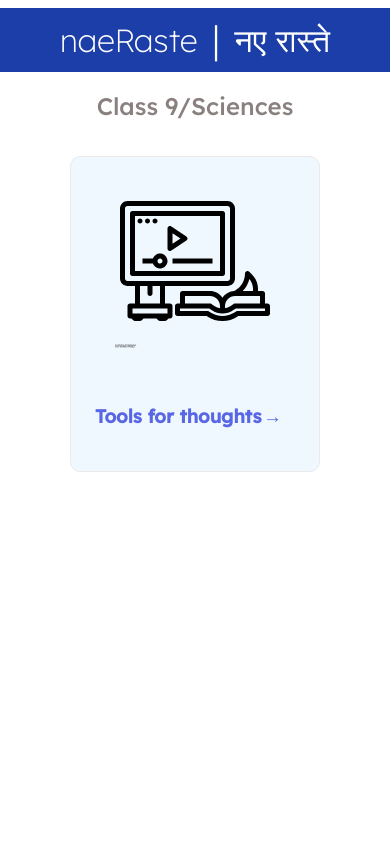
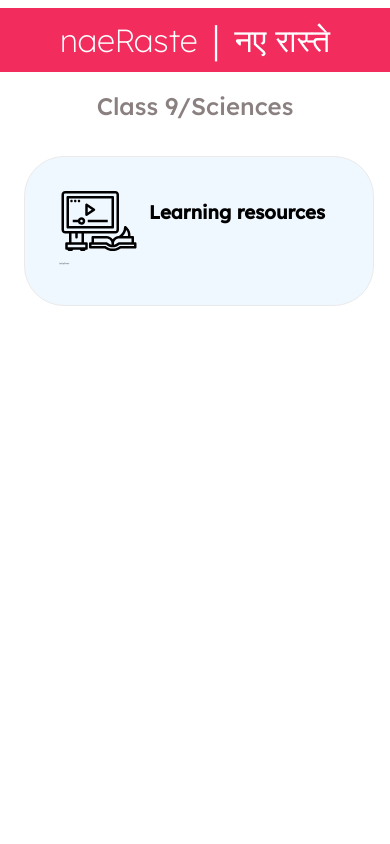
Before and after one commit to Ujju09/naeraste-sciences, a Next.js app: page / in a window 390 px wide. Shown: the top 844 px of the page. Built offline with nearby package versions, Linux system fonts and the light colour scheme.

Commit message:
practice on khan and orbit

```diff
--- a/pages/index.tsx
+++ b/pages/index.tsx
@@ -27,11 +27,9 @@ const Home: NextPage = () => {
         <div className={styles.grid}>
           <Link href= "/resources" >
             <a className={styles.card}>
-            <Image src="/learn.svg" alt="LEarning resources" width={200} height={200}  priority/>
+            <Image src="/learn.svg" alt="LEarning resources" width={100} height={100}  priority/>
 
-            <h3 style={{
-              color:'#5967E5'
-            }}>Tools for thoughts &rarr;</h3>
+            <h3 >Learning resources</h3>
             </a>
           </Link>
 
--- a/pages/resources.js
+++ b/pages/resources.js
@@ -16,7 +16,6 @@ const Resource = ({ records }) => {
       </Head>
       <main className={styles.main}>
         <h1 className={styles.title}>naeRaste │ ✍️</h1>
-        <p>Strengthen your memory by reviewing these chapters.</p>
         <div className={styles.grid}>
           {records.map((record, index) => (
             <Link
@@ -28,9 +27,7 @@ const Resource = ({ records }) => {
                 },
               }}
             >
-              <div className={styles.card}>
-                {record.fields["Chapter Name"]} &rarr;
-              </div>
+              <div className={styles.card}>{record.fields["Chapter Name"]}</div>
             </Link>
           ))}
         </div>
--- a/styles/Home.module.css
+++ b/styles/Home.module.css
@@ -50,7 +50,7 @@
   font-size: 2rem;
 
   width: 100vw;
-  background-color: #1B3EA8;
+  background-color: #F22D5D;
   color: white;
   font-weight: 300;
 }
@@ -88,14 +88,29 @@
 .card {
   margin: 1rem;
   padding: 1.5rem;
+  display: flex;
   text-align: left;
   color: inherit;
   background-color: aliceblue;
   text-decoration: none;
   border: 1px solid #eaeaea;
-  border-radius: 10px;
+  border-radius: 40px;
   transition: color 0.15s ease, border-color 0.15s ease;
   max-width: 300px;
+}
+.practiceCard{
+  display: flex;
+  border: 1px solid #30aa96;
+  border-radius: 40px;
+  padding: 0.35rem;
+  margin-bottom: 1rem;
+}
+.practiceCard:hover,
+.practiceCard:focus,
+.practiceCard:active {
+  color: #30aa96;
+  border-color: #30aa96;
+  cursor: pointer;
 }
 
 .iframe{
@@ -112,8 +127,9 @@
 .card:hover,
 .card:focus,
 .card:active {
-  color: #0070f3;
-  border-color: #0070f3;
+  color: #F22D5D;
+  border-color: #F22D5D;
+  cursor: pointer;
 }
 
 .card h2 {
@@ -147,16 +163,8 @@
     grid-template-columns: repeat(3, 1fr);
   }
   .card {
-    margin: 1rem;
-    padding: 1.5rem;
-    text-align: left;
-    color: inherit;
-    background-color: aliceblue;
-    text-decoration: none;
-    border: 1px solid #eaeaea;
-    border-radius: 10px;
-    transition: color 0.15s ease, border-color 0.15s ease;
-    width: 200px;
+
+    width: 100%;
   }
 }
 
```
Also changed, not shown: pages/subject.js (+37 -3 lines), public/KhanSVG.svg (added), public/orbit.svg (added).
